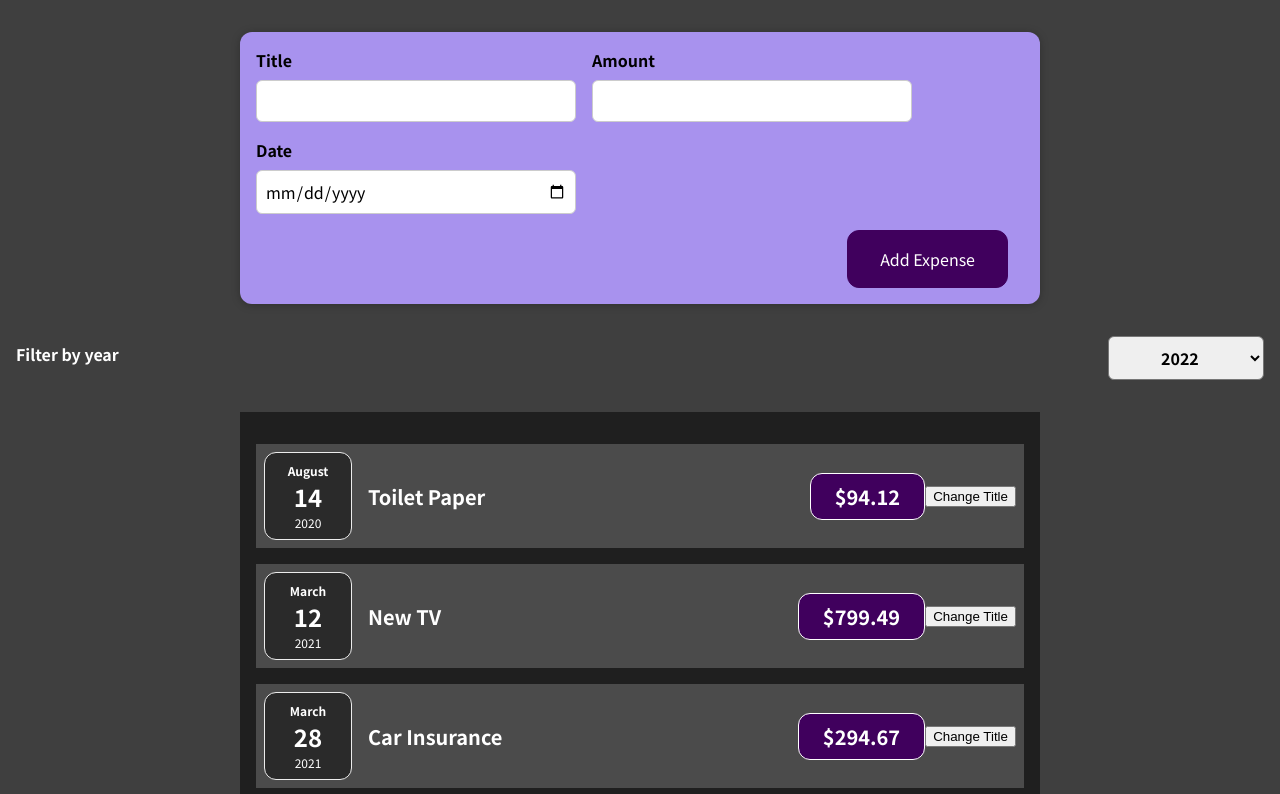
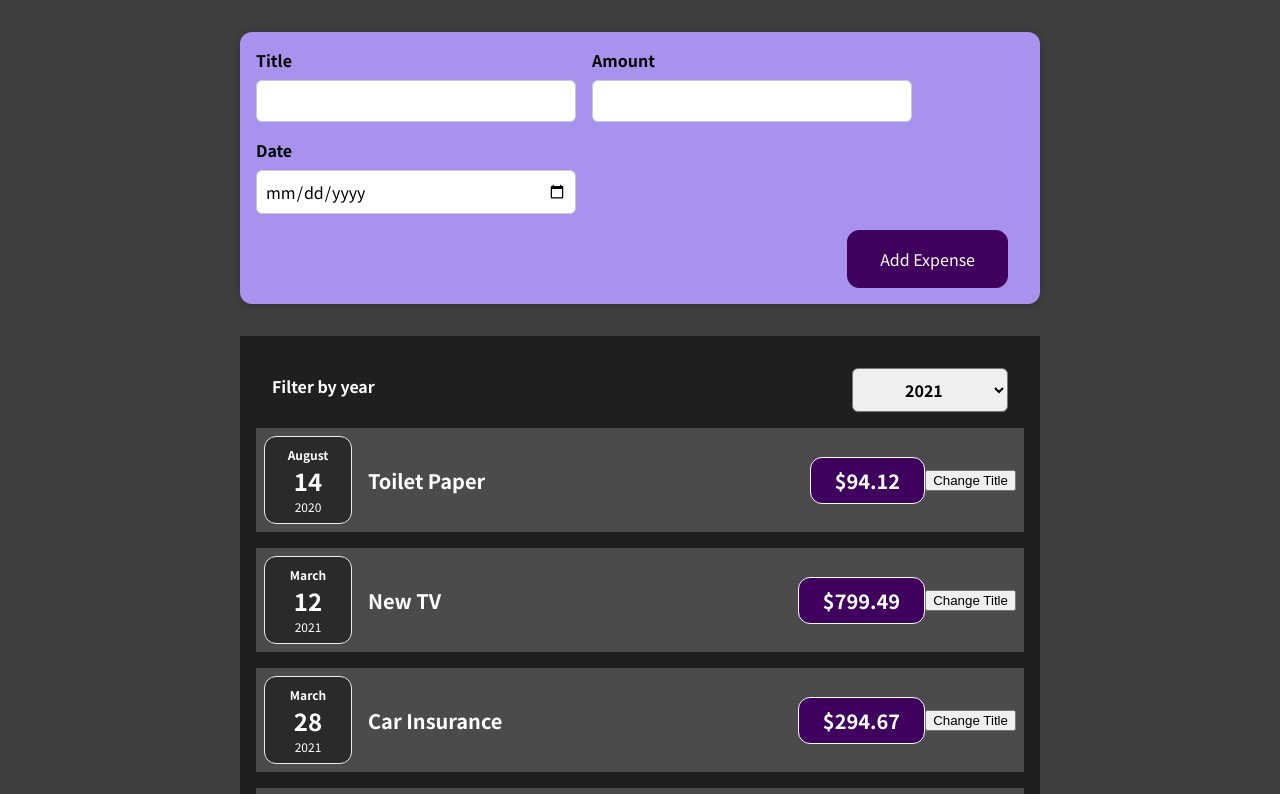
Before and after one commit to jaytula/react-complete-guide-v2, a React (Create React App) app in the folder react-basics/: page / in a window 1280 px wide. Shown: the top 794 px of the page. Built offline with nearby package versions, Linux system fonts and the light colour scheme.

Commit message:
Adjust to match solution

```diff
--- a/react-basics/src/components/Expenses/ExpenseFilter.tsx
+++ b/react-basics/src/components/Expenses/ExpenseFilter.tsx
@@ -3,16 +3,19 @@ import "./ExpenseFilter.css";
 
 const ExpensesFilter = ({
   year,
-  onChangeYear,
+  onChangeFilter,
 }: {
   year: string;
-  onChangeYear: ChangeEventHandler<HTMLSelectElement>;
+  onChangeFilter: (selectedYear: string) => void;
 }) => {
+  const dropDownChangeHandler: ChangeEventHandler<HTMLSelectElement> = event => {
+    onChangeFilter(event.target.value);
+  }
   return (
     <div className="expenses-filter">
       <div className="expenses-filter__control">
         <label>Filter by year</label>
-        <select value={year} onChange={onChangeYear}>
+        <select value={year} onChange={dropDownChangeHandler}>
           <option value="2022">2022</option>
           <option value="2021">2021</option>
           <option value="2020">2020</option>
--- a/react-basics/src/components/Expenses/Expenses.tsx
+++ b/react-basics/src/components/Expenses/Expenses.tsx
@@ -2,7 +2,7 @@ import ExpenseItem from "./ExpenseItem";
 import "./Expenses.css";
 import Card from "../UI/Card";
 import ExpensesFilter from "./ExpenseFilter";
-import { ChangeEventHandler, useState } from "react";
+import { useState } from "react";
 
 interface IExpense {
   id: string;
@@ -12,16 +12,17 @@ interface IExpense {
 }
 
 const Expenses = ({ items }: { items: IExpense[] }) => {
-  const [selectedYear, setSelectedYear] = useState<string>('');
+  const [filteredYear, setFilteredYear] = useState<string>("2021");
 
-  const changeYearHandler: ChangeEventHandler<HTMLSelectElement> = (event) => {
-    setSelectedYear(event.target.value);
+  const filterChangeHandler = (selectedYear: string) => {
+    setFilteredYear(selectedYear);
   };
 
   return (
     <div>
-      <ExpensesFilter year={selectedYear} onChangeYear={changeYearHandler} />
       <Card className="expenses">
+        <ExpensesFilter year={filteredYear} onChangeFilter={filterChangeHandler} />
+
         {items.map((expense) => (
           <ExpenseItem
             key={expense.id}
```
